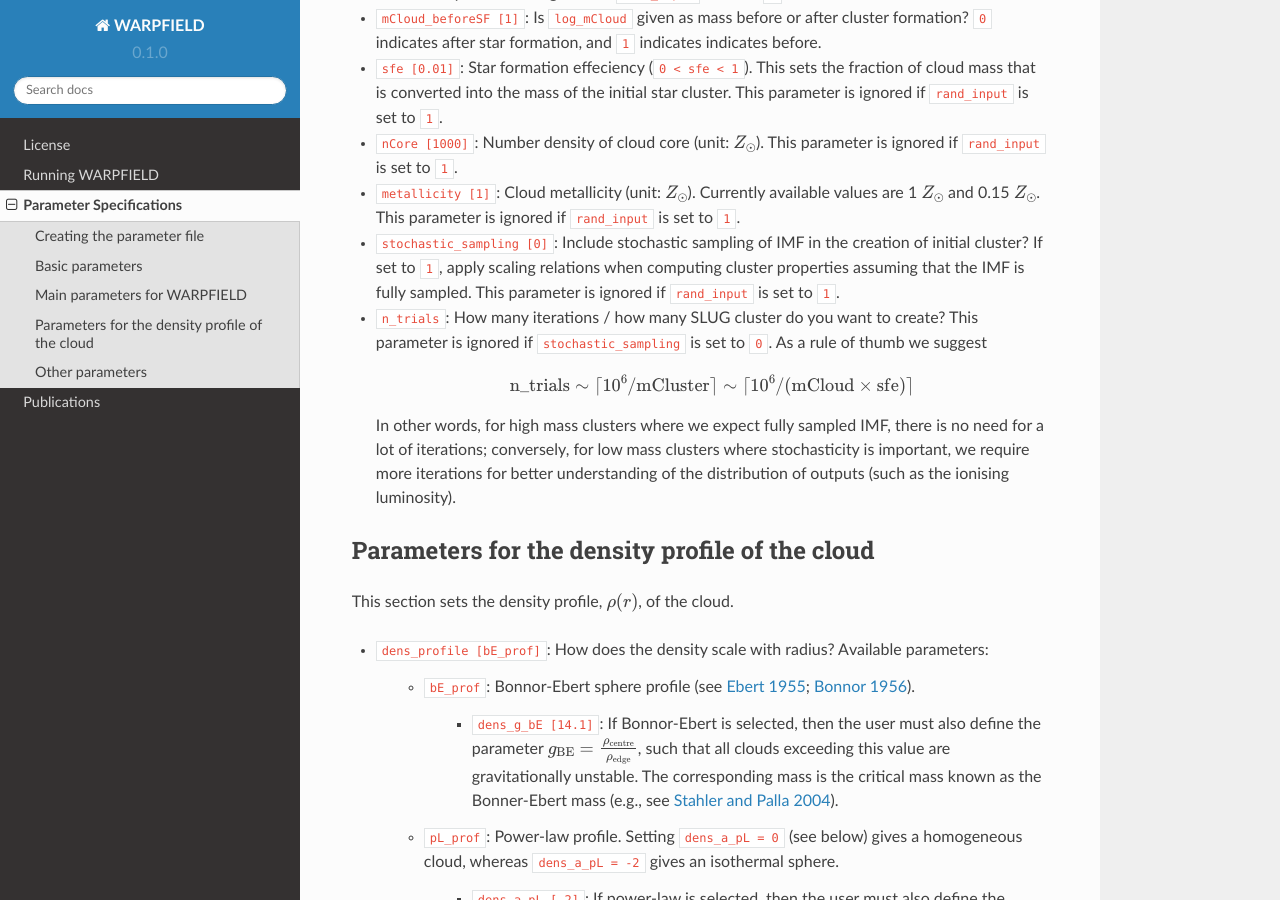
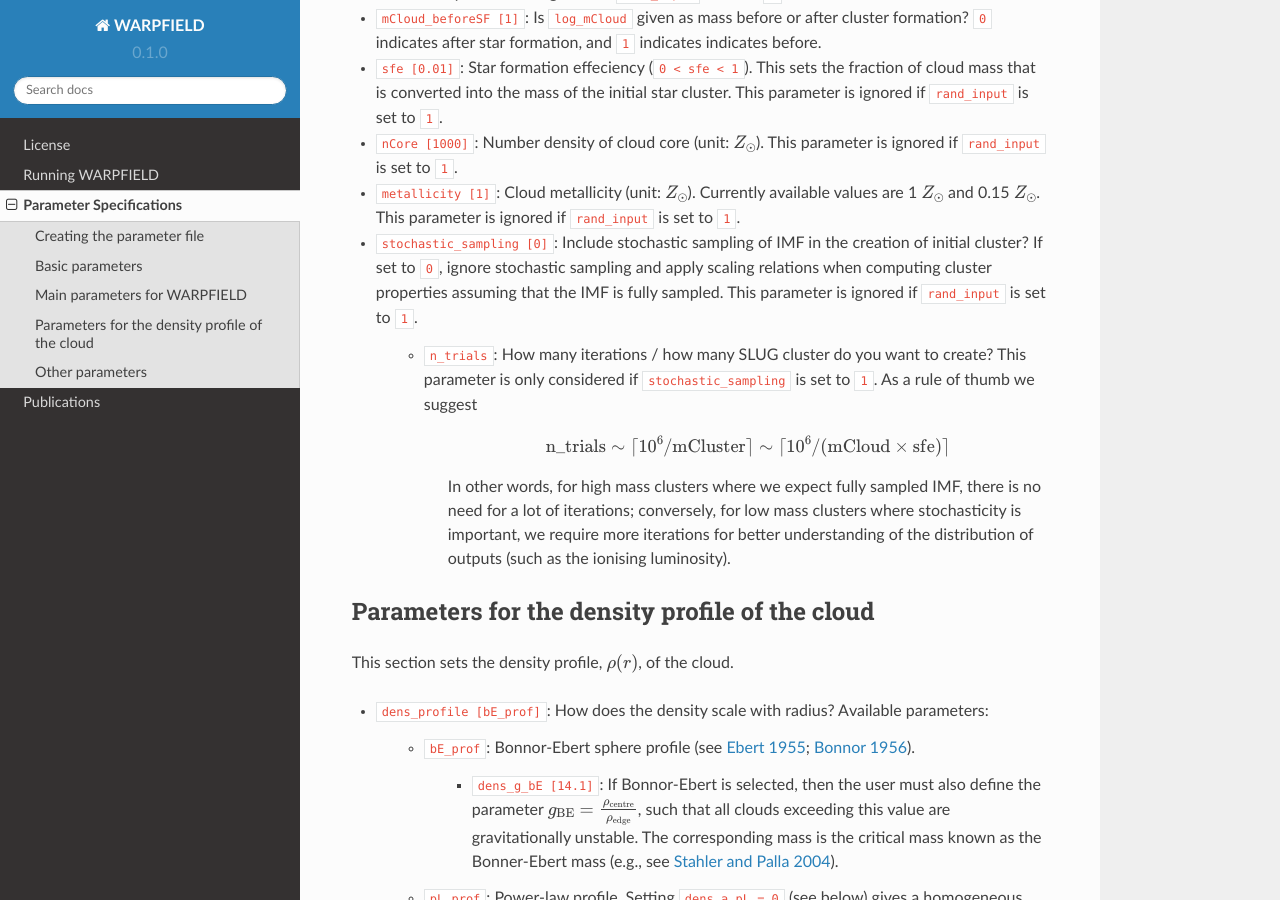
Before and after one commit to JiaWeiTeh/warpfield3, a Sphinx documentation site: the page built from docs/source/parameters.rst, in a window 1280 px wide and 900 px high, scrolled down 1255 px. Built offline with Sphinx 7.4.7 and the Read the Docs theme 2.0.0, drawn with Linux system fonts in a browser that asks for light colours.

Commit message:
Minor updates.

```diff
--- a/docs/source/parameters.rst
+++ b/docs/source/parameters.rst
@@ -55,12 +55,13 @@ These are the main parameters which WARPFIELD depends on.
 * ``sfe [0.01]``: Star formation effeciency (``0 < sfe < 1``). This sets the fraction of cloud mass that is converted into the mass of the initial star cluster. This parameter is ignored if ``rand_input`` is set to ``1``.
 * ``nCore [1000]``: Number density of cloud core (unit: :math:`Z_\odot`). This parameter is ignored if ``rand_input`` is set to ``1``.
 * ``metallicity [1]``: Cloud metallicity (unit: :math:`Z_\odot`). Currently available values are 1 :math:`Z_\odot` and 0.15 :math:`Z_\odot`. This parameter is ignored if ``rand_input`` is set to ``1``.
-* ``stochastic_sampling [0]``: Include stochastic sampling of IMF in the creation of initial cluster? If set to ``1``, apply scaling relations when computing cluster properties assuming that the IMF is fully sampled. This parameter is ignored if ``rand_input`` is set to ``1``.
-* ``n_trials``: How many iterations / how many SLUG cluster do you want to create? This parameter is ignored if ``stochastic_sampling`` is set to ``0``. As a rule of thumb we suggest
+* ``stochastic_sampling [0]``: Include stochastic sampling of IMF in the creation of initial cluster? If set to ``0``, ignore stochastic sampling and apply scaling relations when computing cluster properties assuming that the IMF is fully sampled. This parameter is ignored if ``rand_input`` is set to ``1``.
 
-  .. math:: {\rm n\_trials} \sim \lceil 10^6/{\rm mCluster} \rceil \sim \lceil 10^6/({\rm mCloud} \times {\rm sfe}) \rceil
+    * ``n_trials``: How many iterations / how many SLUG cluster do you want to create? This parameter is only considered if ``stochastic_sampling`` is set to ``1``. As a rule of thumb we suggest
 
-  In other words, for high mass clusters where we expect fully sampled IMF, there is no need for a lot of iterations; conversely, for low mass clusters where stochasticity is important, we require more iterations for better understanding of the distribution of outputs (such as the ionising luminosity).
+        .. math:: {\rm n\_trials} \sim \lceil 10^6/{\rm mCluster} \rceil \sim \lceil 10^6/({\rm mCloud} \times {\rm sfe}) \rceil
+
+        In other words, for high mass clusters where we expect fully sampled IMF, there is no need for a lot of iterations; conversely, for low mass clusters where stochasticity is important, we require more iterations for better understanding of the distribution of outputs (such as the ionising luminosity).
 
 
 Parameters for the density profile of the cloud
```
Also changed, not shown: 5 other files.
